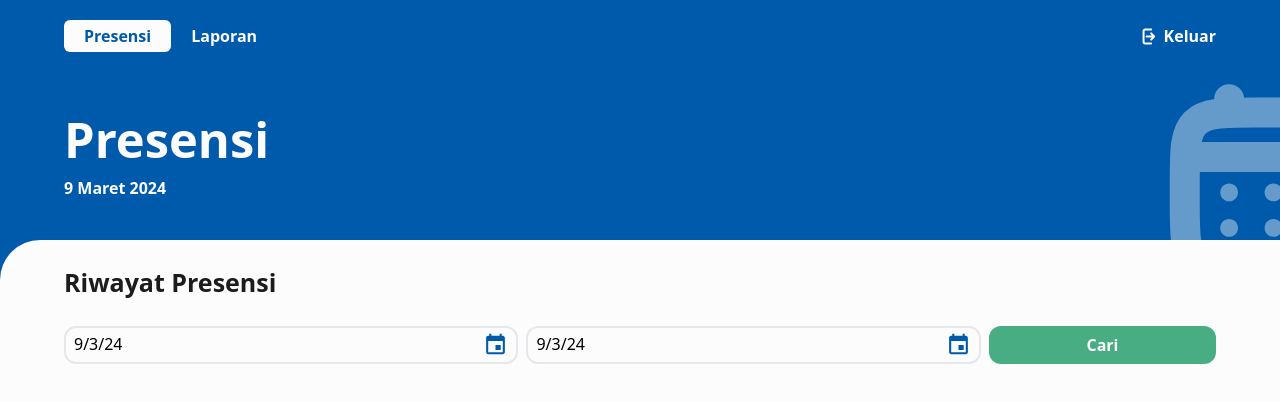
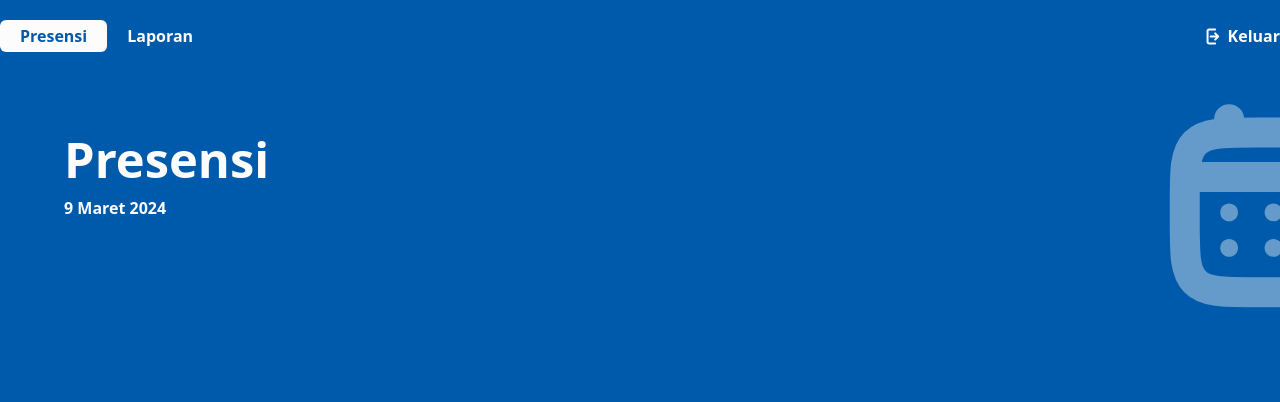
Before and after one commit to bernarduswillson/SweepIn-FE, a Next.js app: page /presensi in a window 1280 px wide. Shown: the top 402 px of the page. Built offline with nearby package versions, Linux system fonts and the light colour scheme.

Commit message:
feat: refactor navbar

```diff
--- a/src/app/presensi/page.tsx
+++ b/src/app/presensi/page.tsx
@@ -1,15 +1,16 @@
 "use client"
 
+import { useState } from 'react';
 import Image from 'next/image';
-import { useState } from 'react';
 
-import ToggleButton from '@/components/ui/toggle';
+import Navbar from '@components/Navbar'
+
+
 import SearchBar from '@/components/ui/searcbar';
 import Card from '@/components/ui/card';
 import AlertLog from '@/components/ui/alertLog';
 
 import Calendar from '@/images/Presensi/Calendar.svg'
-import Logout from '@/images/Presensi/Logout.svg'
 
 // Data
 import AttendanceData from "@data/attendanceDummy.json"
@@ -41,14 +42,10 @@ const Presensi = (): JSX.Element => {
 
   return (
     <div className="relative h-screen bg-blue_main overflow-hidden">
+
+      {/* Header */}
       <div className='relative h-[30vh]'>
-        <div className='flex justify-between pt-5 px-[5vw]'>
-          <ToggleButton state={true} />
-          <button className='flex items-center transition-all duration-200 ease-in-out hover:translate-x-3' onClick={() => setShowAlert(true)}>
-            <Image src={Logout} alt='Logout' />
-            <div className='ml-2 font-semibold text-white'>Keluar</div>
-          </button>
-        </div>
+        <Navbar />
         <div className='justify-end flex flex-col bottom-0 absolute'>
           <div className='mb-10 ml-[5vw]'>
             <h1 className="text-white text-5xl pt-10 font-extrabold">Presensi</h1>
@@ -59,20 +56,22 @@ const Presensi = (): JSX.Element => {
           <Image src={Calendar} alt='Calendar' />
         </div>
       </div>
-      <div className="h-[70vh] px-[5vw] w-full bg-white bottom-0 relative rounded-tl-[40px] flex flex-col">
+
+      {/* Body */}
+      {/* <div className="h-[70vh] px-[5vw] w-full bg-white bottom-0 relative rounded-tl-[40px] flex flex-col">
         <div className='h-fit'>
           <h1 className="text-black text-2xl py-6 font-bold">Riwayat Presensi</h1>
           <SearchBar />
         </div>
         <div className='overflow-y-auto flex-1 mt-5 rounded-xl'>
           <div className='w-full h-fit gap-1'>
-            {/* {DataPresensi.map((data, index) => (
+             {DataPresensi.map((data, index) => (
               <Card key={index} date={data.date} status={data.status} />
-            ))} */}
+            ))}
           </div>
         </div>
-      </div>
-      {showAlert && <AlertLog onConfirm={handleConfirm} onCancel={handleConfirm} />}
+      </div> */}
+      {/* {showAlert && <AlertLog onConfirm={handleConfirm} onCancel={handleConfirm} />} */}
     </div>
   );
 };
--- /dev/null
+++ b/src/components/Navbar.tsx
@@ -0,0 +1,22 @@
+import Image from 'next/image';
+
+// Components
+import ToggleButton from '@components/ui/toggle';
+
+// Images
+import Logout from '@/images/Presensi/Logout.svg'
+
+const Navbar = (): JSX.Element => {
+  return (
+    <div className='w-full flex justify-between mt-5'>
+      <ToggleButton state={true} />
+      {/* <button className='flex items-center transition-all duration-200 ease-in-out hover:translate-x-3' onClick={() => setShowAlert(true)}> */}
+      <button className='flex items-center transition-all duration-200 ease-in-out hover:translate-x-3'>
+        <Image src={Logout} alt='Logout' />
+        <div className='ml-2 font-semibold text-white'>Keluar</div>
+      </button>
+    </div>
+  );
+}
+
+export default Navbar;
--- a/tsconfig.json
+++ b/tsconfig.json
@@ -20,6 +20,7 @@
     "paths": {
       "@/*": ["./src/*"],
       "@public/*": ["./public/*"],
+      "@components/*": ["./src/components/*"],
       "@data/*": ["./src/data/*"]
     }
   },
```
